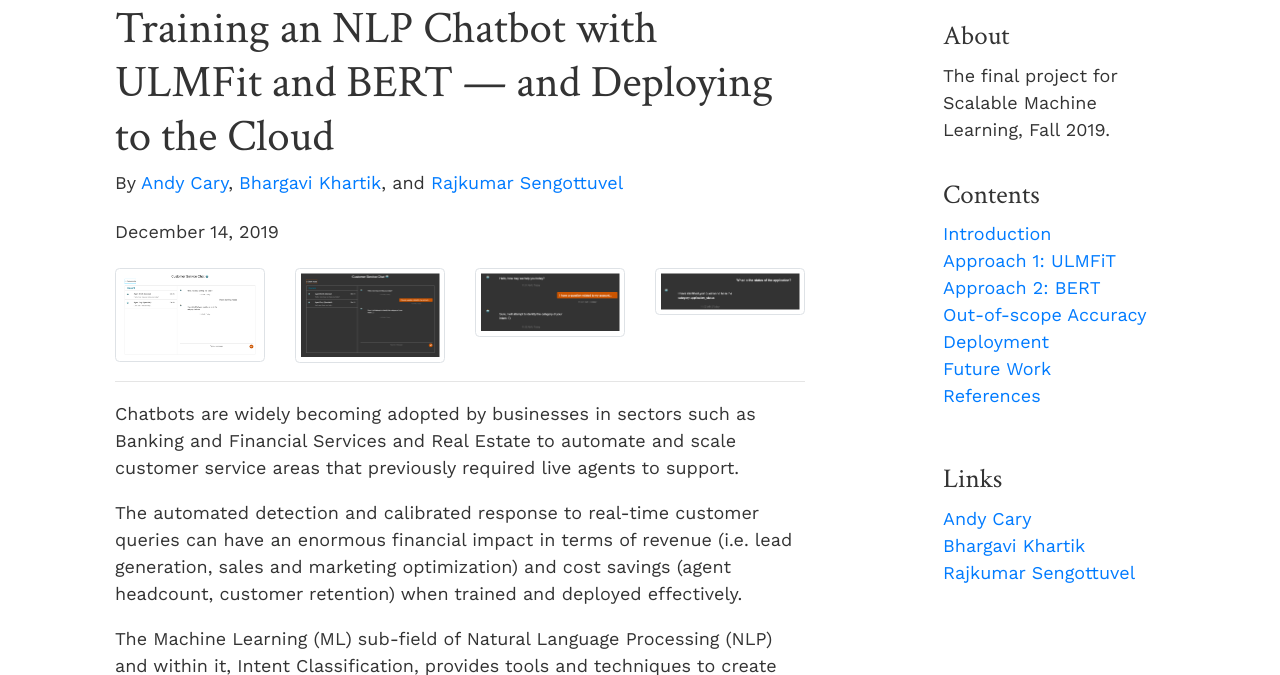
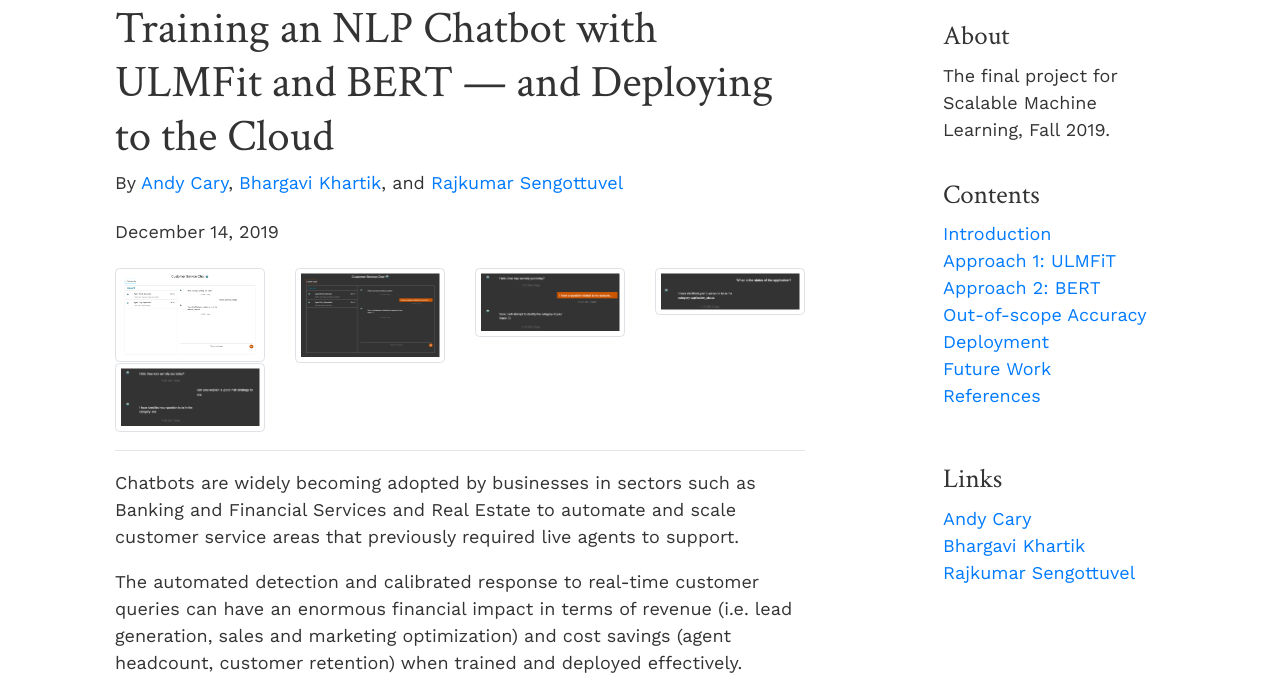
Before and after one commit to acary/chatbot-sml, a Flask app: page / in a window 1280 px wide. Shown: the part 374-1049 px from the top of the page. Run offline with Flask 2, Linux system fonts and the light colour scheme; some libraries are stand-ins or nearby versions.

Commit message:
add oos query screenshot

```diff
--- a/templates/gallery.html
+++ b/templates/gallery.html
@@ -5,28 +5,35 @@
       <div class="col-lg-3 col-md-4 col-xs-6 thumb">
         <a class="thumbnail" href="#" data-image-id="" data-toggle="modal" data-title="" data-image="{{ url_for('static', filename='img/chatbot-ui-lite.png')}}"
           data-target="#image-gallery">
-          <img class="img-thumbnail" src="{{ url_for('static', filename='img/chatbot-ui-lite.png')}}" alt="">
+          <img class="img-thumbnail" src="{{ url_for('static', filename='img/chatbot-ui-lite.png')}}" alt="NLP Chatbot">
         </a>
       </div>
 
       <div class="col-lg-3 col-md-4 col-xs-6 thumb">
         <a class="thumbnail" href="#" data-image-id="" data-toggle="modal" data-title="" data-image="{{ url_for('static', filename='img/chatbot-ui-dark.png')}}"
           data-target="#image-gallery">
-          <img class="img-thumbnail" src="{{ url_for('static', filename='img/chatbot-ui-dark.png')}}" alt="">
+          <img class="img-thumbnail" src="{{ url_for('static', filename='img/chatbot-ui-dark.png')}}" alt="NLP Chatbot">
         </a>
       </div>
 
       <div class="col-lg-3 col-md-4 col-xs-6 thumb">
         <a class="thumbnail" href="#" data-image-id="" data-toggle="modal" data-title="" data-image="{{ url_for('static', filename='img/chat-1.png')}}"
           data-target="#image-gallery">
-          <img class="img-thumbnail" src="{{ url_for('static', filename='img/chat-1.png')}}" alt="">
+          <img class="img-thumbnail" src="{{ url_for('static', filename='img/chat-1.png')}}" alt="NLP Chatbot">
         </a>
       </div>
 
       <div class="col-lg-3 col-md-4 col-xs-6 thumb">
         <a class="thumbnail" href="#" data-image-id="" data-toggle="modal" data-title="" data-image="{{ url_for('static', filename='img/chat-2.png')}}"
           data-target="#image-gallery">
-          <img class="img-thumbnail" src="{{ url_for('static', filename='img/chat-2.png')}}" alt="">
+          <img class="img-thumbnail" src="{{ url_for('static', filename='img/chat-2.png')}}" alt="NLP Chatbot">
+        </a>
+      </div>
+
+      <div class="col-lg-3 col-md-4 col-xs-6 thumb">
+        <a class="thumbnail" href="#" data-image-id="" data-toggle="modal" data-title="" data-image="{{ url_for('static', filename='img/oos_query.png')}}"
+          data-target="#image-gallery">
+          <img class="img-thumbnail" src="{{ url_for('static', filename='img/oos_query.png')}}" alt="NLP Chatbot">
         </a>
       </div>
 
```
Also changed, not shown: static/img/oos_query.png (added).
